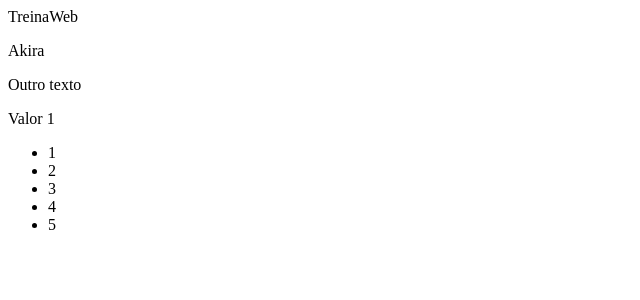
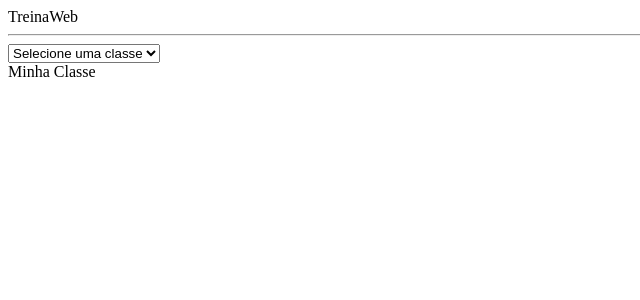
Before and after one commit to raffaelbmartins/curso-angular-introducao, an Angular app in the folder meu-app/: page / in a window 1280 px wide. Shown: the top 300 px of the page, without its empty margins (0-640 px from the left). Built offline with nearby package versions, Linux system fonts and the light colour scheme.

Commit message:
Utilizando o class binding

```diff
--- a/meu-app/src/app/app.component.html
+++ b/meu-app/src/app/app.component.html
@@ -1,3 +1,3 @@
 {{title}}
-
+<hr>
 <app-meu-componente2></app-meu-componente2>
--- a/meu-app/src/app/meu-componente2/meu-componente2.component.html
+++ b/meu-app/src/app/meu-componente2/meu-componente2.component.html
@@ -1,20 +1,13 @@
-<p>
-  {{ nome }}
-</p>
+<select (change)="0" #minhaClasse id="select-classe">
+  <option value="" selected disabled>Selecione uma classe</option>
+  <option value="1">Classe 1</option>
+  <option value="2">Classe 2</option>
+  <option value="3">Classe 3</option>
+</select>
 
-<p *ngIf="isVisible; else condicaoFalsa">{{ aluno?.dados?.nome }}</p>
-
-<ng-template #condicaoFalsa>
-  <p>Outro texto</p>
-</ng-template>
-
-<div [ngSwitch]="myValue">
-  <span *ngSwitchCase="1">Valor 1</span>
-  <span *ngSwitchCase="2">Valor 2</span>
-  <span *ngSwitchCase="3">Valor 3</span>
-  <span *ngSwitchCase="">Valor Padrão</span>
-</div>
-
-<ul>
-  <li *ngFor="let list of myList ">{{list}}</li>
-</ul>
+<div
+  [class.classe1]="minhaClasse.value == 1"
+  [class.classe2]="minhaClasse.value == 2"
+  [class.classe3]="minhaClasse.value == 3"
+  [class.classeDefault]="minhaClasse.value > 0"
+>Minha Classe</div>
--- a/meu-app/src/app/meu-componente2/meu-componente2.component.sass
+++ b/meu-app/src/app/meu-componente2/meu-componente2.component.sass
@@ -0,0 +1,9 @@
+.classe1
+    background-color: red
+.classe2
+    background-color: blue
+.classe3
+    background-color: green
+.classeDefault
+    color: white
+    padding: 10px
```
